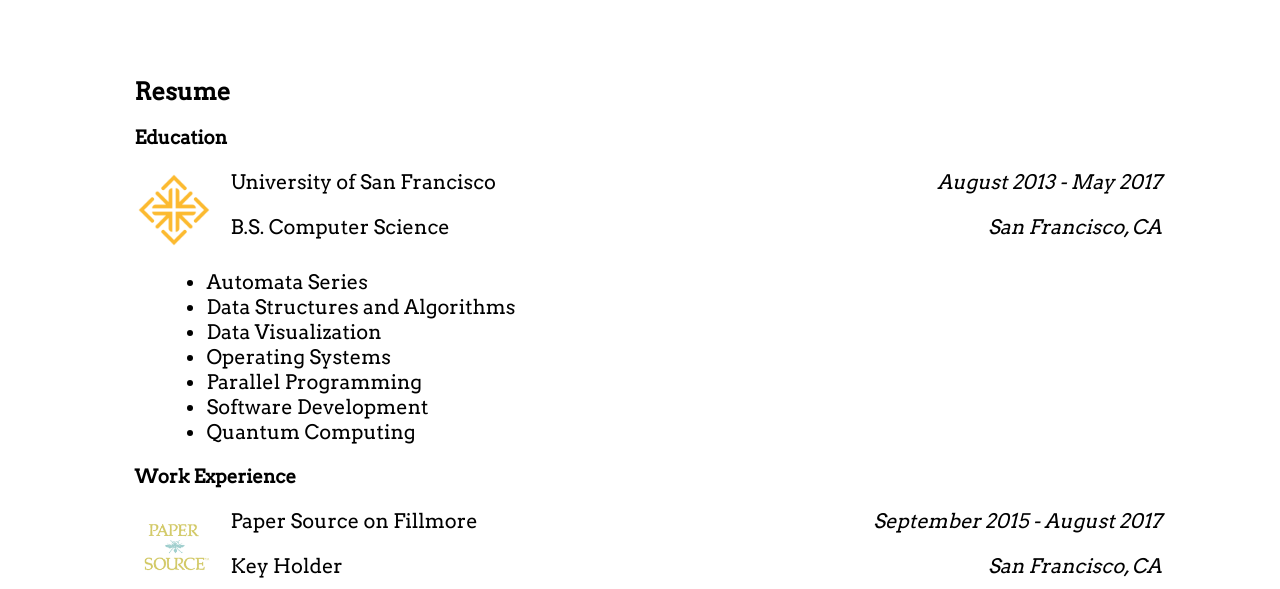
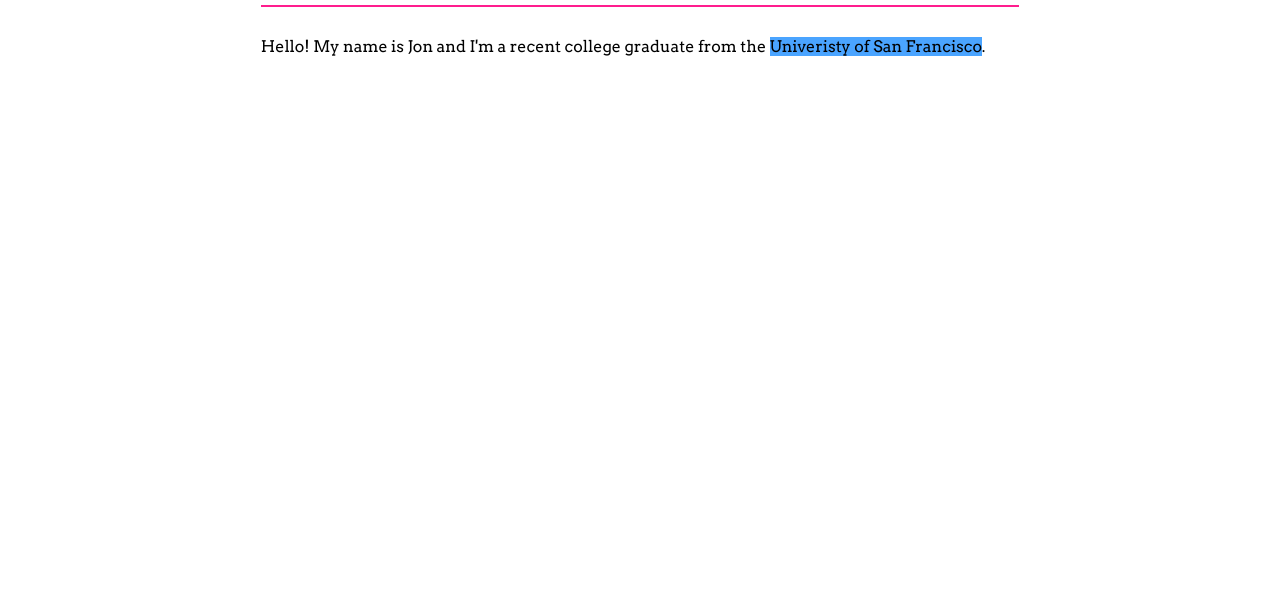
Before and after one commit to jonalvaradoca/jonalvaradoca.github.io, a plain HTML site: page index.html in a window 1280 px wide. Shown: the part 457-1046 px from the top of the page. After the commit the page ends 848 px from the top, so only its background shows below. Drawn offline with Linux system fonts and the light colour scheme.

Commit message:
add final layout for home page

```diff
--- a/assets/style.css
+++ b/assets/style.css
@@ -1,7 +1,3 @@
-* {
-	font-family: 'Arvo', serif;
-}
-
 html, body {
 	height: 100%;
  }
@@ -19,8 +15,16 @@ a:visited {
     color: black;
 }
 
+hr {
+	background-color: #FF1D8E;
+	color: #FF1D8E;
+	border: 0 none;
+	height: .15rem;
+}
+
 #home-intro {
 	margin-top: 3rem;
+	font-family: 'Arvo', serif;
 }
 
 #intro {
@@ -41,12 +45,24 @@ a:visited {
 #me-circle {
 	border-radius: 50%;
 	width: 10rem;
+	left: 50%;
 	border: .5rem solid #FF1D8E;
+}
+
+.summary-body {
+	width: 60%;
+	margin-left: 20%;
+	font-family: 'Arvo', serif;
 }
 
 .standard-body {
 	width: 80%;
 	margin-left: 10%;
+	font-family: 'Lato', sans-serif;
+}
+
+.summary {
+	line-height: 3rem;
 }
 
 #resume {
@@ -65,12 +81,13 @@ a:visited {
 .asset-circle {
 	float: left;
 	width: 5rem;
+	height: 5rem;
 	border-radius: 50%;
 }
 
 .asset-list {
 	margin-left: 2rem;
-	font-size: 1.25rem;
+	margin-bottom: 2rem;
 }
 
 .asset-source {
--- a/index.html
+++ b/index.html
@@ -6,6 +6,7 @@
 <meta name="viewport" content="width=device-width, initial-scale=1.0">
 <link rel="stylesheet" href="/assets/style.css">
 <link href="https://fonts.googleapis.com/css?family=Arvo" rel="stylesheet">
+<link href="https://fonts.googleapis.com/css?family=Lato" rel="stylesheet">
 <title>Jon Alvarado</title>
 </head>
 
@@ -32,34 +33,10 @@
 </table>
 </div>
 
-<div class="standard-body">
 
-<div id=resume>
-	<h2 class="body-heading">Resume</h2>
-	<h3>Education</h3>
-	<div class="experience-card">
-		<img class="asset-circle" src="/assets/usf.png">
-		<p class="asset-source">University of San Francisco<span class="right"><i>August 2013 - May 2017</i></span></p>
-		<p class="asset-source">B.S. Computer Science<span class="right"><i>San Francisco, CA</i></span></p>
-	</div>
-	<ul class="asset-list">
-		<li>Automata Series</li>
-		<li>Data Structures and Algorithms</li>
-		<li>Data Visualization</li>
-		<li>Operating Systems</li>
-		<li>Parallel Programming</li>
-		<li>Software Development</li>
-		<li>Quantum Computing</li>
-	</ul>
-
-	<h3>Work Experience</h3>
-	<div class="experience-card">
-		<img class="asset-circle" src="/assets/papersource.gif">
-		<p class="asset-source">Paper Source on Fillmore<span class="right"><i>September 2015 - August 2017</i></span></p>
-		<p class="asset-source">Key Holder<span class="right"><i>San Francisco, CA</i></span></p>
-	</div>
-</div>
-
+<div class="summary-body">
+	<hr>
+	<p class="summary">Hello! My name is Jon and I'm a recent college graduate from the <span class="highlight-blu">Univeristy of San Francisco</span>.
 </div>
 
 </body>
```
Also changed, not shown: assets/verily.png (added).
